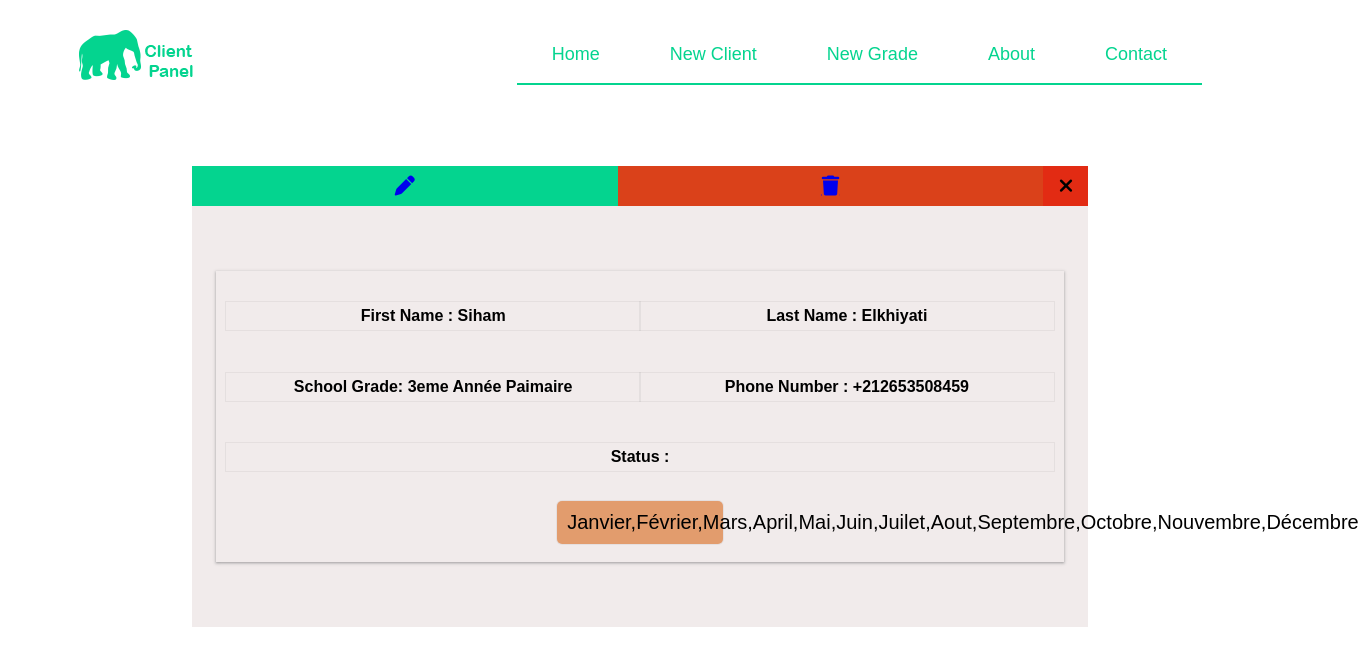
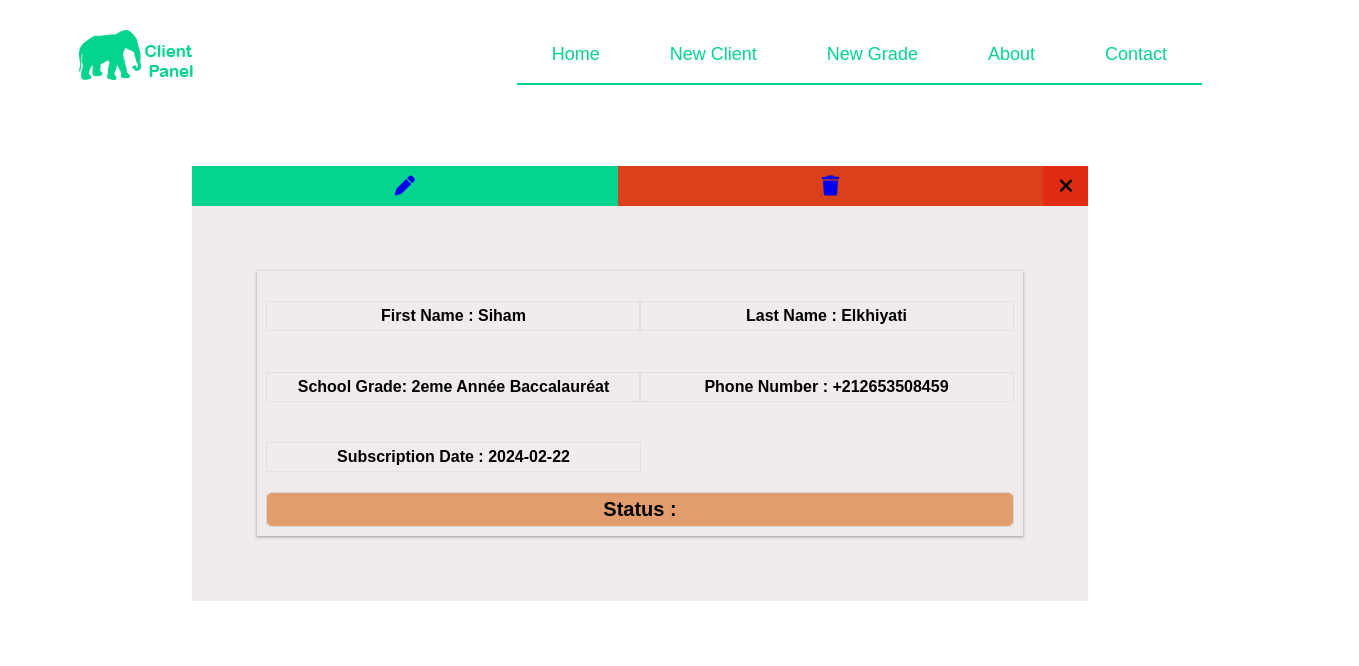
Before and after one commit to mohamedMachlou/ClientManagement, an Angular app: page / in a window 1280 px wide. Both pictures are taken after a click on the element "Siham". Shown: the top 666 px of the page, 1359 px wide, since content can reach past the window. Built offline with nearby package versions, Linux system fonts and the light colour scheme; data requests are answered from the project's data file.

Commit message:
110822022024

```diff
--- a/database/db.json
+++ b/database/db.json
@@ -1,256 +1,76 @@
 {
   "client": [
     {
-      "id": 2,
-      "firstName": "Mohamed",
-      "lastName": "Machlou",
-      "phoneNumber": "+212653508459",
-      "grade": {
-        "label": "1er  Année Baccalauréat",
-        "id": 10
-      },
-      "status": [
-        "Janvier",
-        "Février",
-        "Mars",
-        "April",
-        "Mai",
-        "Juin",
-        "Juilet",
-        "Aout",
-        "Septembre",
-        "Octobre",
-        "Nouvembre",
-        "Décembre"
-      ]
-    },
-    {
-      "id": 4,
+      "id": 27,
       "firstName": "Siham",
       "lastName": "Elkhiyati",
-      "phoneNumber": "+212653508459",
-      "grade": {
-        "label": "3eme Année Paimaire",
-        "id": 6
-      },
-      "status": [
-        "Janvier",
-        "Février",
-        "Mars",
-        "April",
-        "Mai",
-        "Juin",
-        "Juilet",
-        "Aout",
-        "Septembre",
-        "Octobre",
-        "Nouvembre",
-        "Décembre"
-      ]
-    },
-    {
-      "id": 10,
-      "firstName": "Aissam ",
-      "lastName": "Chouali",
       "phoneNumber": "+212653508459",
       "grade": {
         "label": "2eme Année Baccalauréat",
         "id": 26
       },
-      "status": [
-        "Janvier",
-        "Février",
-        "Mars",
-        "April",
-        "Mai",
-        "Juin",
-        "Juilet",
-        "Aout",
-        "Septembre",
-        "Octobre",
-        "Nouvembre",
-        "Décembre"
-      ]
+      "status": false,
+      "subDate": "2024-02-22"
     },
     {
-      "id": 13,
-      "firstName": "Hakim ",
-      "lastName": "Ziyech",
+      "id": 28,
+      "firstName": "Mohamed",
+      "lastName": "Elkhiyati",
       "phoneNumber": "+212653508459",
       "grade": {
-        "label": "Tronc Commun",
-        "id": 24
+        "label": "Developer",
+        "id": 29
       },
-      "status": [
-        "Janvier",
-        "Février",
-        "Mars",
-        "April",
-        "Mai",
-        "Juin",
-        "Juilet",
-        "Aout",
-        "Septembre",
-        "Octobre",
-        "Nouvembre",
-        "Décembre"
-      ]
+      "status": false,
+      "subDate": "2024-02-17"
     },
     {
-      "id": 16,
-      "firstName": "Yassine",
-      "lastName": "Bounou",
-      "phoneNumber": "+212653508459",
-      "grade": {
-        "label": "1er Année Baccalauréat",
-        "id": 25
-      },
-      "status": [
-        "Janvier",
-        "Février",
-        "Mars",
-        "April",
-        "Mai",
-        "Juin",
-        "Juilet",
-        "Aout",
-        "Septembre",
-        "Octobre",
-        "Nouvembre",
-        "Décembre"
-      ]
-    },
-    {
-      "id": 19,
-      "firstName": "Soukaina",
-      "lastName": "Kali",
-      "phoneNumber": "+212653508459",
-      "grade": {
-        "label": "1er Année Baccalauréat",
-        "id": 25
-      },
-      "status": [
-        "Janvier",
-        "Février",
-        "Mars",
-        "April",
-        "Mai",
-        "Juin",
-        "Juilet",
-        "Aout",
-        "Septembre",
-        "Octobre",
-        "Nouvembre",
-        "Décembre"
-      ]
-    },
-    {
-      "id": 22,
-      "firstName": "Souzan",
-      "lastName": "Gadri",
+      "id": 29,
+      "firstName": "Bilal",
+      "lastName": "Elkhanousse",
       "phoneNumber": "+212653508459",
       "grade": {
         "label": "2eme Année Baccalauréat",
         "id": 26
       },
-      "status": [
-        "Janvier",
-        "Février",
-        "Mars",
-        "April",
-        "Mai",
-        "Juin",
-        "Juilet",
-        "Aout",
-        "Septembre",
-        "Octobre",
-        "Nouvembre",
-        "Décembre"
-      ]
+      "status": false,
+      "subDate": "2024-02-18"
     },
     {
-      "id": 23,
-      "firstName": "Mohamed",
-      "lastName": "Elkhanousse",
-      "phoneNumber": "+212653508459",
-      "grade": {
-        "label": "Tronc Commun",
-        "id": 24
-      },
-      "status": [
-        "Janvier",
-        "Février",
-        "Mars",
-        "April",
-        "Mai",
-        "Juin",
-        "Juilet",
-        "Aout",
-        "Septembre",
-        "Octobre",
-        "Nouvembre",
-        "Décembre"
-      ]
-    },
-    {
-      "id": 24,
-      "firstName": "Abdellah",
-      "lastName": "Idsalem",
-      "phoneNumber": "+212653508459",
-      "grade": {
-        "label": "2eme Année Baccalauréat",
-        "id": 26
-      },
-      "status": [
-        "Janvier",
-        "Février",
-        "Mars",
-        "April",
-        "Mai",
-        "Juin",
-        "Juilet",
-        "Aout",
-        "Septembre",
-        "Octobre",
-        "Nouvembre",
-        "Décembre"
-      ]
-    },
-    {
-      "id": 25,
-      "firstName": "Ayoub",
-      "lastName": "Bensassi",
-      "phoneNumber": "+212653508459",
-      "grade": {
-        "label": "Tronc Commun",
-        "id": 24
-      },
-      "status": [
-        "Janvier",
-        "Février",
-        "Mars",
-        "April",
-        "Mai",
-        "Juin",
-        "Juilet",
-        "Aout",
-        "Septembre",
-        "Octobre",
-        "Nouvembre",
-        "Décembre"
-      ]
-    },
-    {
-      "id": 26,
-      "firstName": "Siham",
-      "lastName": "Ziyech",
+      "id": 30,
+      "firstName": "Achraf",
+      "lastName": "Hakimi",
       "phoneNumber": "+212653508459",
       "grade": {
         "label": "Tronc Commun",
         "id": 24
       },
       "status": false,
-      "subDate": "2024-02-17T11:11:13.045Z"
+      "subDate": "2024-02-18"
+    },
+    {
+      "id": 31,
+      "firstName": "Aissam ",
+      "lastName": "Chouali",
+      "phoneNumber": "+212653508459",
+      "grade": {
+        "label": "Developer",
+        "id": 29
+      },
+      "status": false,
+      "subDate": "2024-02-22"
+    },
+    {
+      "id": 32,
+      "firstName": "Hakim",
+      "lastName": "Ziyech",
+      "phoneNumber": "+212653508459",
+      "grade": {
+        "label": "2eme Année Baccalauréat",
+        "id": 26
+      },
+      "status": false,
+      "subDate": "2024-03-21"
     }
   ],
   "grade": [
--- a/src/app/client/components/client-create/client-create.component.css
+++ b/src/app/client/components/client-create/client-create.component.css
@@ -78,10 +78,10 @@
   align-items: center;
 }
 .form .btn button {
-  width: 40%;
+  width: 100%;
   padding-top: 10px;
   padding-bottom: 10px;
-  margin-top: 50px;
+  margin-top: 20px;
   margin-bottom: 15px;
   border: none;
   border-radius: 2px;
--- a/src/app/client/components/client-create/client-create.component.html
+++ b/src/app/client/components/client-create/client-create.component.html
@@ -41,16 +41,16 @@
         </option>
       </select>
     </div>
-    <div class="btn">
-      <button
-        routerLink="/clientlist"
-        (click)="createNewClient()"
-        type="submit"
-      >
-        Add Client
-      </button>
+    <div class="form-group">
+      <label for="grade">Subscribe Date</label>
+      <input [(ngModel)]="newClient().subDate" type="date" />
+    </div>
+    <div class="form-group">
+      <div class="btn">
+        <button (click)="createNewClient()">Add New Client</button>
+      </div>
     </div>
   </div>
+
+  <!-- End add client section -->
 </div>
-
-<!-- End add client section -->
--- a/src/app/client/components/client-list/client-list.component.css
+++ b/src/app/client/components/client-list/client-list.component.css
@@ -129,6 +129,7 @@
 }
 .client-list-section .more-infos .infos {
   width: 100%;
+  min-height: 50px;
   padding: var(--padding-section);
   margin: var(--margin-section);
   box-shadow: rgba(60, 64, 67, 0.3) 0px 1px 2px 0px,
@@ -143,8 +144,12 @@
   width: 50%;
   text-align: center;
 }
+.client-list-section .more-infos .subscription-date {
+  width: 100%;
+}
 .client-list-section .more-infos .infos .status-label {
   width: 100%;
+  margin: 0px;
 }
 .client-list-section .more-infos .infos .status {
   box-shadow: rgba(0, 0, 0, 0.05) 0px 0px 0px 1px;
@@ -152,13 +157,11 @@
   border-radius: 5px;
   display: block;
   cursor: pointer;
-  width: 20%;
-  padding: 10px;
-  margin: 8px;
+  width: 100%;
   text-align: center;
   font-family: 800;
   font-size: 20px;
 }
-.client-list-section .more-infos .infos .status:hover {
+.client-list-section .more-infos .infos .status2:hover {
   background-color: #e26817;
 }
--- a/src/app/client/components/client-list/client-list.component.html
+++ b/src/app/client/components/client-list/client-list.component.html
@@ -26,6 +26,7 @@
     </table>
   </div>
   <!-- End Table Section -->
+
   <!-- Start Pop-up Section -->
   <div class="more-infos-section">
     <div class="more-infos" *ngIf="this.showClientInfos()">
@@ -53,10 +54,14 @@
         <h4>
           Phone Number : <span> {{ client.phoneNumber }} </span>
         </h4>
-        <h4 class="status-label">Status :</h4>
-        <span class="status">
-          {{ client.status }}
-        </span>
+        <div class="subscription-date">
+          <h4>
+            Subscription Date : <span> {{ client.subDate }} </span>
+          </h4>
+        </div>
+        <div class="status">
+          <h4 class="status-label">Status :</h4>
+        </div>
       </div>
     </div>
   </div>
--- a/src/app/client/components/client-list/client-list.component.ts
+++ b/src/app/client/components/client-list/client-list.component.ts
@@ -27,7 +27,7 @@ export class ClientListComponent implements OnInit {
 
   ngOnInit(): void {
     this.getAllClients();
-    console.log(this.showClientInfos());
+    console.log(new Date());
   }
 
   // Get All Clients
```
